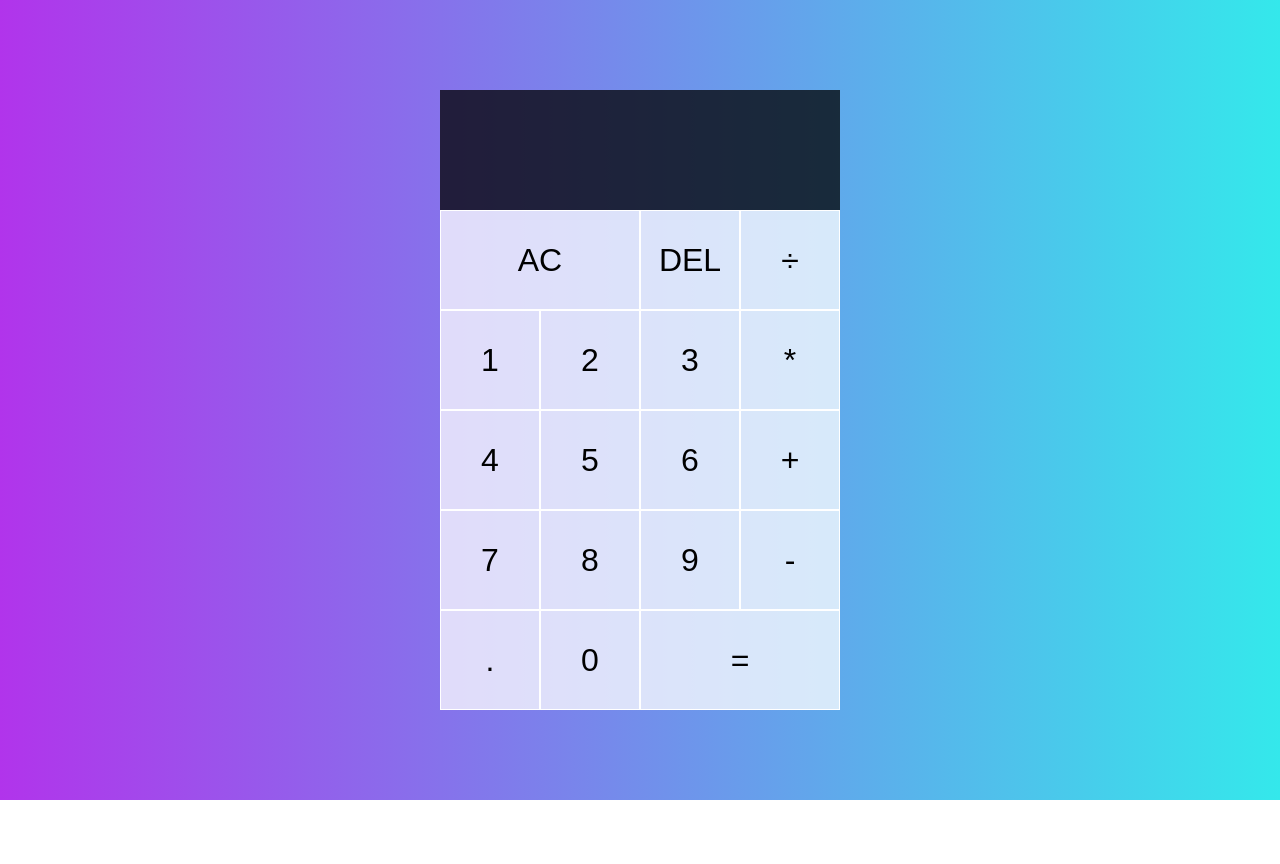
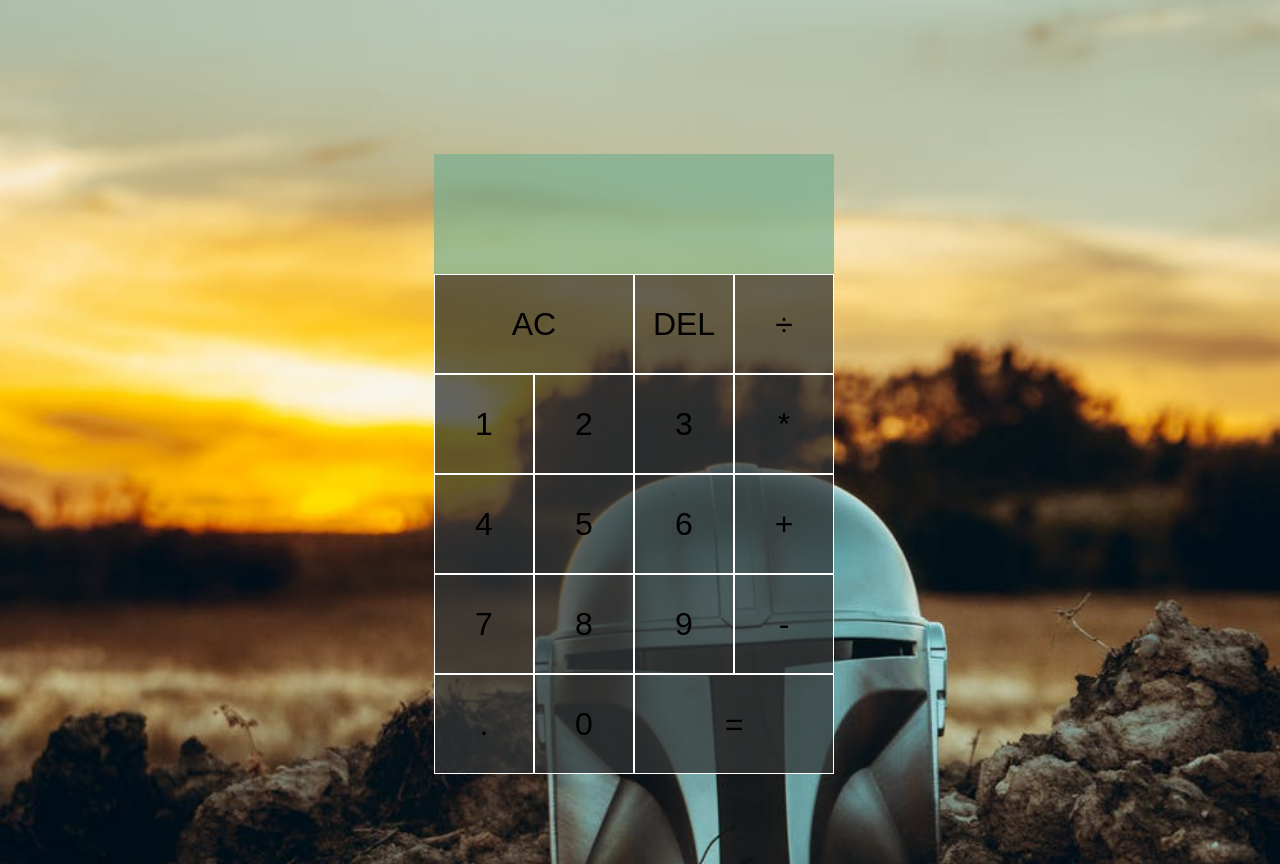
Before and after one commit to ebotello911/Simple-Calculator, a plain HTML site: page index.html in a window 1280 px wide. Before the commit the page ends 800 px from the top, so only its background shows below. Drawn offline with nearby package versions, Linux system fonts and the light colour scheme.

Commit message:
love you

```diff
--- a/index.html
+++ b/index.html
@@ -4,12 +4,13 @@
     <meta charset="UTF-8">
     <meta http-equiv="X-UA-Compatible" content="IE=edge">
     <meta name="viewport" content="width=device-width, initial-scale=1.0">
+    <link rel="stylesheet" href="./bootstrap.min.css">
     <link rel="stylesheet" href="styles.css">
     <title>Simple-Calculator</title>
 </head>
 <body>
-
- <div class="calc-grid">
+    <div class="container">
+ <div class="col-md-12 calc-grid">
    <div class="output">
          <div data-previous-operand class="previous-operand"></div>
              <div data-current-operand class="current-operand"></div>
@@ -33,8 +34,10 @@
          <button data-number>0</button>
          <button class="span-two">=</button>
  </div>
-
+    </div>
 
 <script src="Script.js"></script>
+<script src="./bootstrap.min.js"></script>
+<script src="https://cdn.jsdelivr.net/npm/bootstrap@5.0.0-beta2/dist/js/bootstrap.bundle.min.js" integrity="sha384-b5kHyXgcpbZJO/tY9Ul7kGkf1S0CWuKcCD38l8YkeH8z8QjE0GmW1gYU5S9FOnJ0" crossorigin="anonymous"></script>
 </body>
 </html>
--- a/styles.css
+++ b/styles.css
@@ -1,13 +1,22 @@
-*, *::before,, *::after{
+*, *::before, *::after{
     box-sizing: border-box;
     font-family: Arial, Helvetica, sans-serif;
     font-weight: normal;
 }
+.container{
+    position: absolute;
 
+}
 body {
     padding: 0;
     margin: 0;
     background: linear-gradient(to right, #b134eb, #34e8eb );
+    background-image: url(/images/bgPic.png);
+    background-size: cover;
+    background-repeat: no-repeat;
+    position:sticky;
+    margin: 5%;
+
 }
 
 .calc-grid {
@@ -24,10 +33,10 @@ body {
     font-size: 2rem;
     border: 1px solid white;
     outline: none;
-    background-color: rgba(255, 255, 255, .75);
+    background-color: rgba(50, 53, 52, 0.75);
 }
 .calc-grid > button:hover{
-    background-color: rgba(255, 255, 255, .9);
+    background-color: rgba(174, 180, 94, 0.9);
 }
 
 .span-two{
@@ -36,7 +45,7 @@ body {
 
 .output{
     grid-column: 1/ -1;
-    background-color: rgba(0, 0, 0, .75);
+    background-color: rgba(126, 176, 145, 0.75);
     display: flex;
     align-items: flex-end;
     justify-content: space-between;
```
Also changed, not shown: bootstrap.min.css (added), bootstrap.min.js (added), images/bgPic.png (added).
